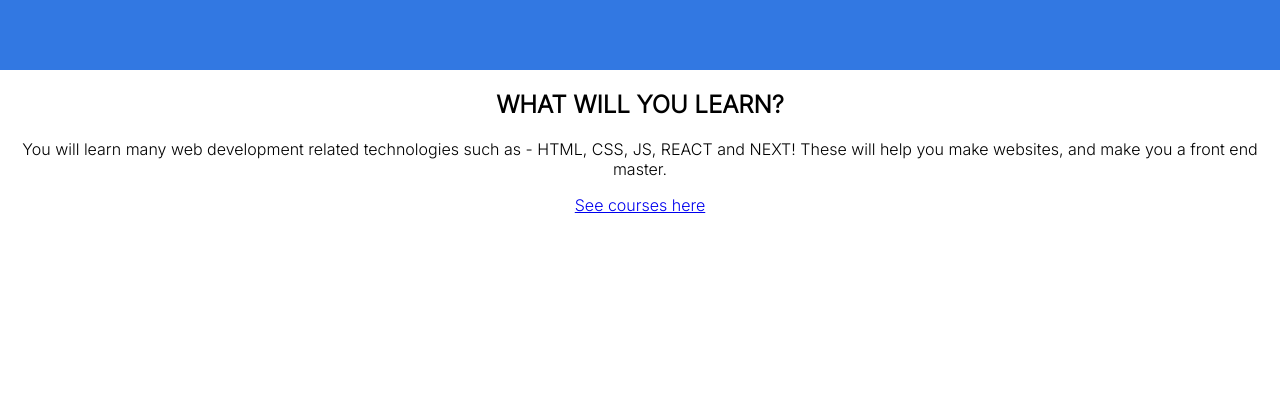
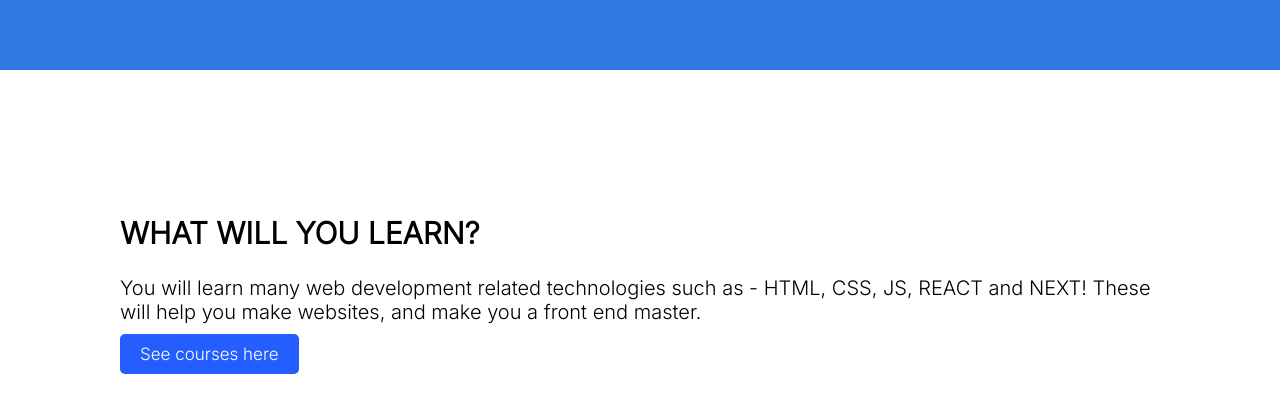
Before and after one commit to professional-procrastinator/Incog-Mark-V, a React (Create React App) app: page / in a window 1280 px wide. Shown: the part 1190-1602 px from the top of the page. Before the commit the page ends 1405 px from the top, so only its background shows below. Built offline with nearby package versions, Linux system fonts and the light colour scheme.

Commit message:
added what you will learn section some css, and course join button has white foreground color now :+1:

```diff
--- a/src/App.css
+++ b/src/App.css
@@ -58,7 +58,7 @@
   font-size:small
 }
 .joinCourseBtn{
-    gitcolor:white;
+  color:white;
   font-size:20px;
   padding:5px;
   border:none;
--- a/src/WhatWillYouLearn.js
+++ b/src/WhatWillYouLearn.js
@@ -1,3 +1,4 @@
+import './whatWillYouLearn.css'
 import { Link } from 'react-router-dom'
 import React from 'react'
 
@@ -10,7 +11,7 @@ export const WhatWillYouLearn = () => {
       <p className='whatWillYouLearnDescr'>
         You will learn many web development related technologies such as - HTML, CSS, JS, REACT and NEXT! These will help you make websites, and make you a front end master.
       </p>
-      <Link to='/courses'>See courses here</Link>
+      <Link className='whatWillYouLearnLink' to='/courses'>See courses here</Link>
     </div>
   )
 }
--- /dev/null
+++ b/src/whatWillYouLearn.css
@@ -0,0 +1,29 @@
+.whatWillYouLearn {
+  text-align: left;
+  width: 100%;
+  padding: 120px;
+}
+
+.whatWillYouLearnHeading {
+  font-size: 30px;
+}
+
+.whatWillYouLearnDescr {
+  font-size: 20px;
+}
+
+.whatWillYouLearnLink {
+  padding: 10px 20px;
+  background: rgb(36, 94, 255);
+  color: black;
+  font-size: 17px !important;
+  color: white;
+  border-radius: 5px;
+  transition: all 0.3s;
+  text-decoration: none;
+  transition: all 0.3s;
+}
+
+.whatWillYouLearnLink:hover {
+  background: rgb(0, 58, 231);
+}
```
